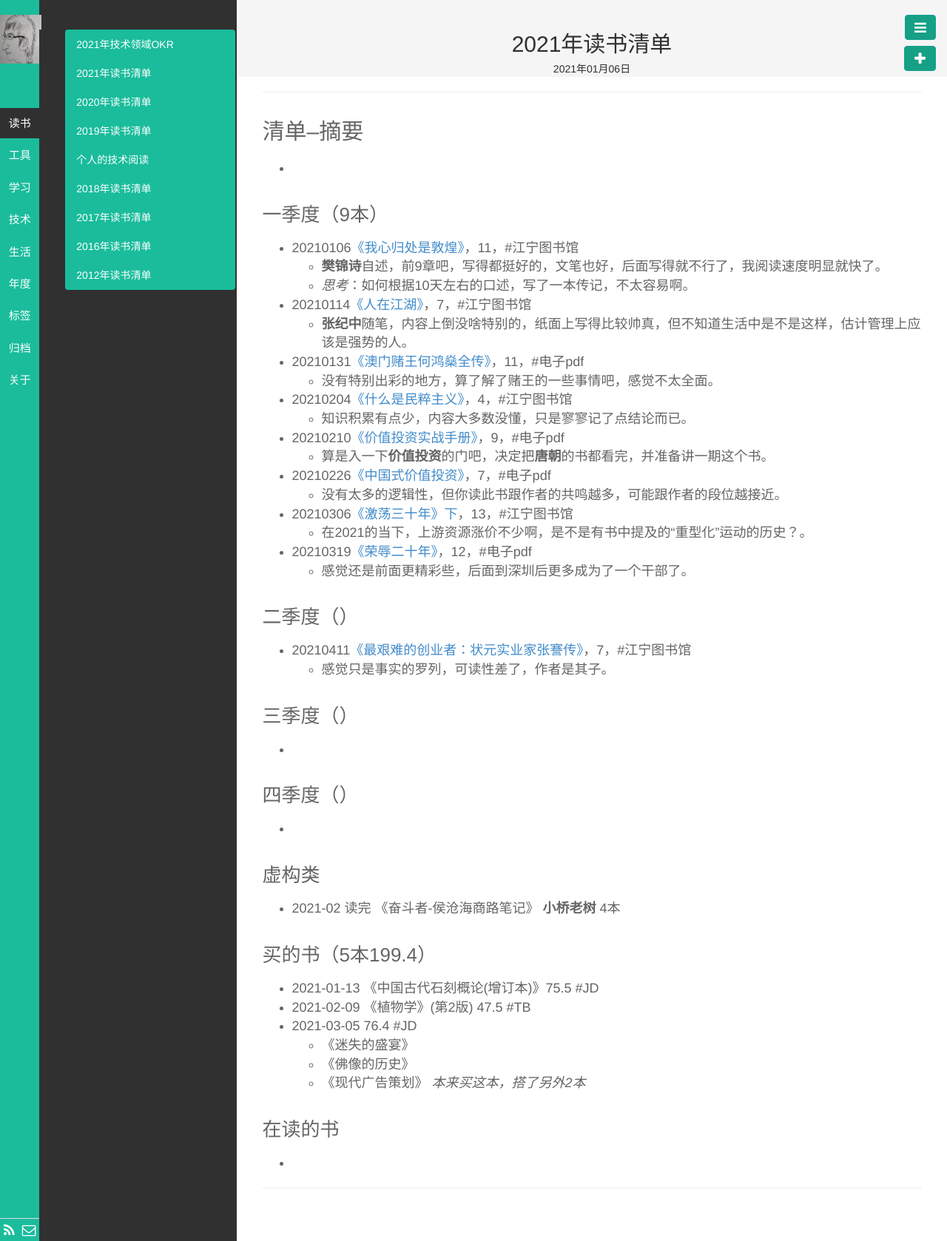
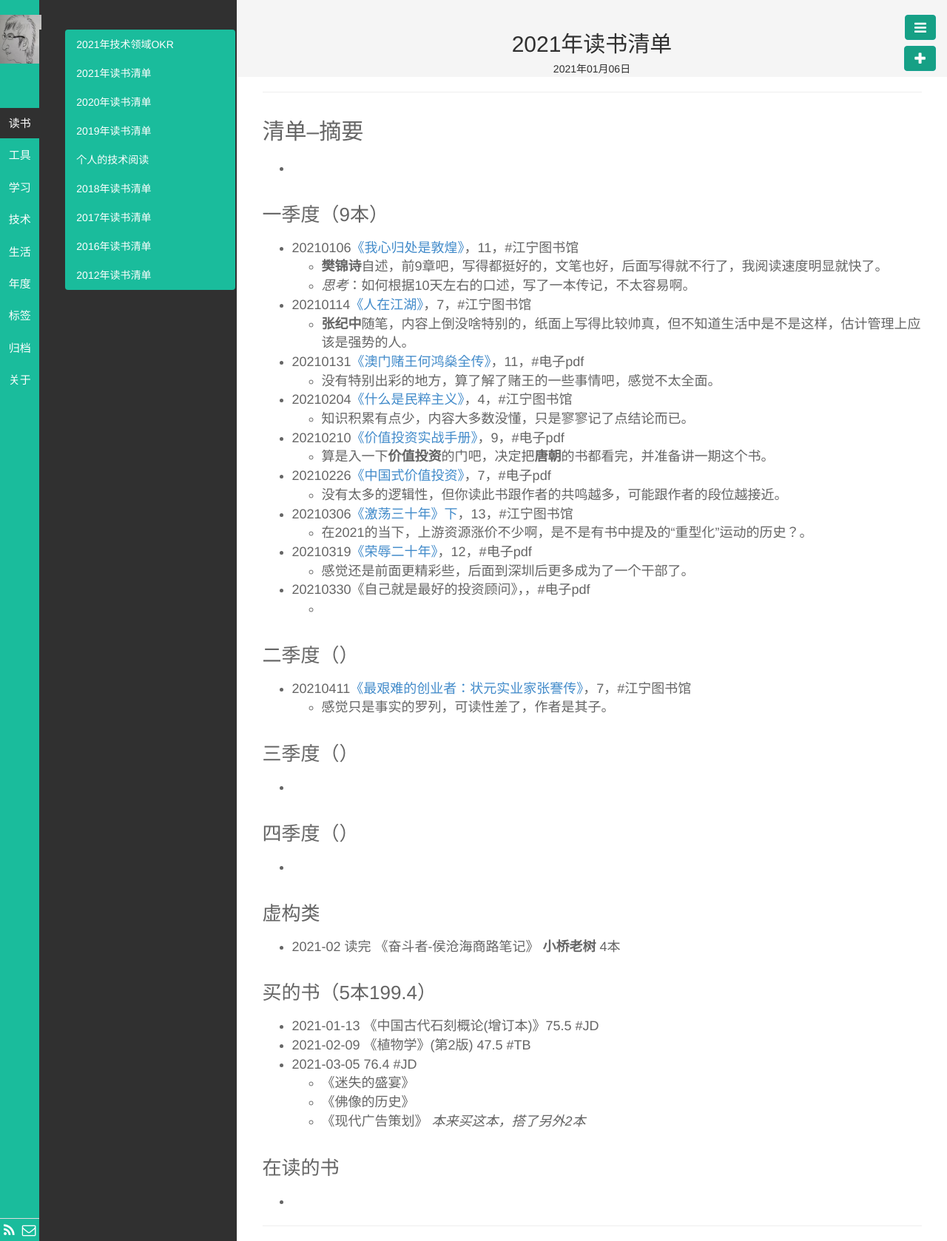
Before and after one commit to wolflion/blog, a Jekyll site: the page built from _posts/读书/2021-01-06-book-list-2021.md, in a window 1280 px wide. Shown: the whole page at 74% size. Built offline with Jekyll 4.4.1, drawn with Linux system fonts in a browser that asks for light colours.

Commit message:
Update 2021-01-06-book-list-2021.md

```diff
--- a/_posts/读书/2021-01-06-book-list-2021.md
+++ b/_posts/读书/2021-01-06-book-list-2021.md
@@ -31,6 +31,8 @@ description:
   + 在2021的当下，上游资源涨价不少啊，是不是有书中提及的“重型化”运动的历史？。
 + 20210319[《荣辱二十年》](https://www.jianshu.com/p/521aa003b966)，12，#电子pdf
   + 感觉还是前面更精彩些，后面到深圳后更多成为了一个干部了。
++ 20210330《自己就是最好的投资顾问》，，#电子pdf
+  +
 
 ### 二季度（）
 
```
